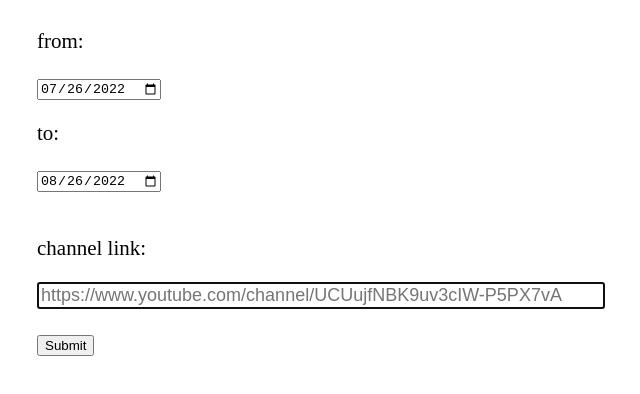
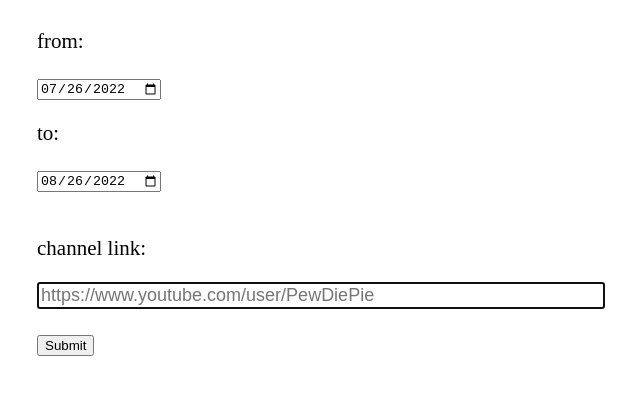
Before and after one commit to arye321/yt_sort, a Next.js app: page / in a window 1280 px wide. Shown: the top 394 px of the page, without its empty margins (319-959 px from the left). Built offline with nearby package versions, Linux system fonts and the light colour scheme.

Commit message:
changed placeholder

```diff
--- a/pages/index.js
+++ b/pages/index.js
@@ -83,7 +83,7 @@ export default function Home() {
             id="channel_link"
             className='channelLink'
             ref={channel_link}
-            placeholder="https://www.youtube.com/channel/UCUujfNBK9uv3cIW-P5PX7vA"
+            placeholder="https://www.youtube.com/user/PewDiePie"
             autoComplete='on'
           />
           <br />
```
Also changed, not shown: 1 other file (tests, documents, lock files or other folders). Lines whose indentation alone changed are shown as unchanged.
